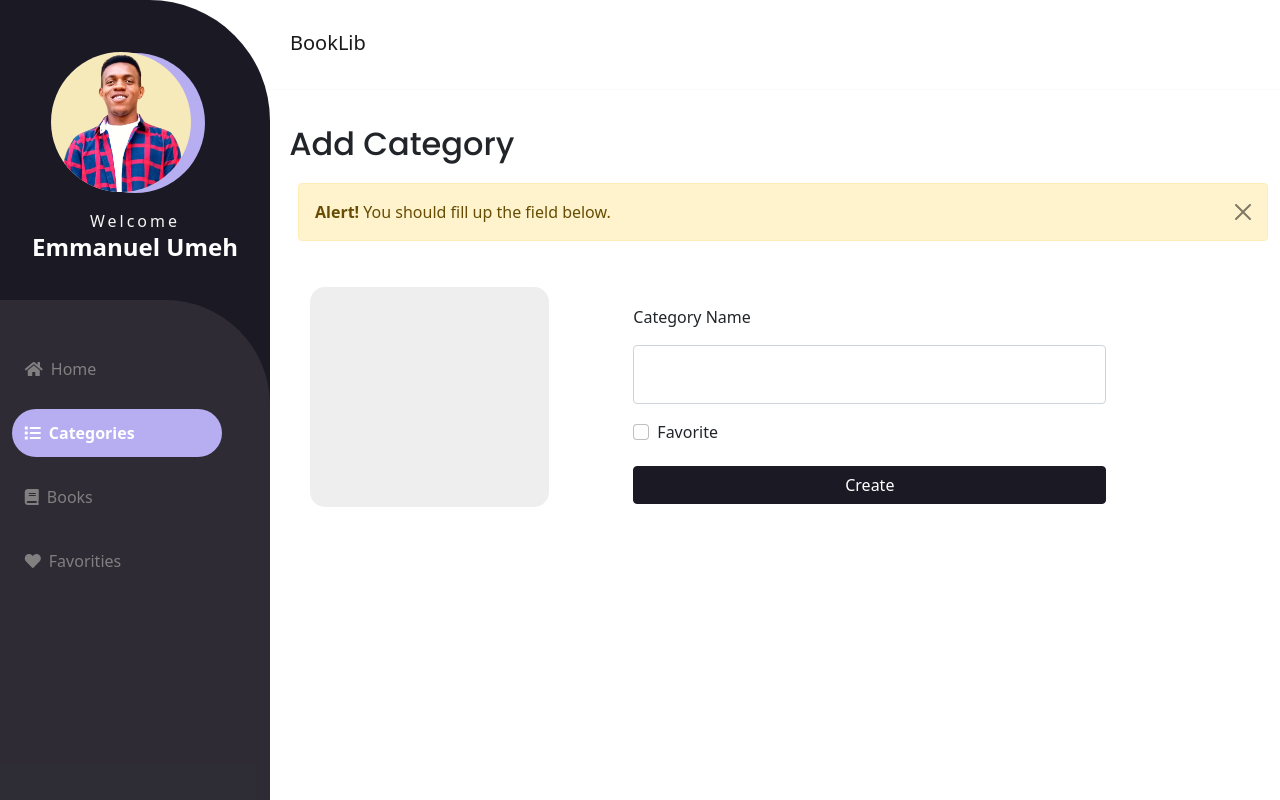
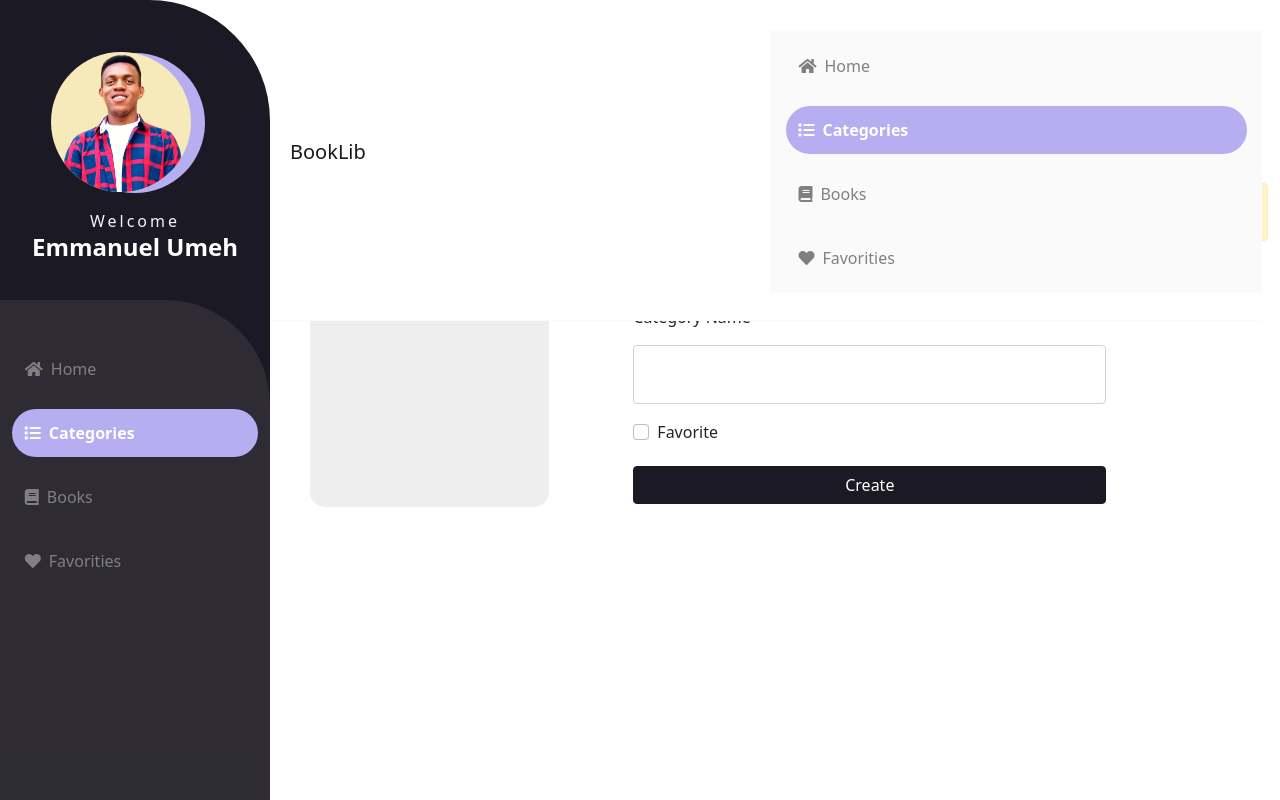
Before and after one commit to Emmanuelbreezy/wizer-book-library-Assessment, a Next.js app: page /categories/add-category in a window 1280 px wide. Built offline with nearby package versions, Linux system fonts and the light colour scheme.

Commit message:
fix: nav dropdow

```diff
--- /dev/null
+++ b/components/Menus/Menus.js
@@ -0,0 +1,87 @@
+import React,{useState} from 'react';
+import { useRouter } from 'next/router';
+import Link from 'next/link';
+
+export default function Menus() {
+    const [toggleNav,setToggleNav] = useState(false);
+    const [toggleBookNav,setToggleBookNav] = useState(false);
+    const router = useRouter();
+
+
+    const handleToggle = () => setToggleNav(prevState => !prevState);
+    const handleBookNavToggle = () => setToggleBookNav(prevState => !prevState);
+
+    return (
+            <ul className="menus--nav nav">
+                <li className="nav-item">
+                    <Link href="/">
+                        <a className={router.pathname === '/' ? 'active' : ''}>
+                            <i className="fas fa-home"></i>
+                            <span>Home</span>
+                        </a>
+                    </Link>
+                </li>
+                <li className="nav-item">
+                        <a className={router.pathname === '/categories' || router.pathname === '/categories/add-category'
+                                            ? 'active' : ''} aria-expanded="false"
+                                            onClick={handleToggle}
+                                    >
+                            <i className="fas fa-list"></i>
+                                <span>Categories</span>
+                            </a>
+                    <ul className={toggleNav ? 'show':'collapse'} id="collapseMenu">
+                        <li >
+                            <Link href="/categories/add-category?edit=false">
+                                    <a className="">
+                                    <i className="fas fa-plus"></i>
+                                        <span>Add Category</span>
+                                    </a>
+                                </Link>
+                        </li>
+                        <li >
+                            <Link href="/categories">
+                                    <a className="">
+                                    <i className="fas fa-list"></i>
+                                        <span>List Categories</span>
+                                    </a>
+                                </Link>
+                        </li>
+                    </ul>
+                </li>
+                <li className="nav-item">
+                    <a className={router.pathname === '/books'|| router.pathname === '/books/add-book' ? 'active' : ''}
+                                aria-expanded="false"
+                                 onClick={handleBookNavToggle}>
+                        <i className="fas fa-book"></i>
+                            <span>Books</span>
+                        </a>
+                    <ul className={toggleBookNav ? 'show':'collapse'}>
+                        <li>
+                            <Link href="/books/add-book">
+                                    <a className="">
+                                    <i className="fas fa-plus"></i>
+                                        <span>Add Book</span>
+                                    </a>
+                                </Link>
+                        </li>
+                        <li>
+                            <Link href="/books">
+                                    <a className="">
+                                    <i className="fas fa-list"></i>
+                                        <span>List Books</span>
+                                    </a>
+                                </Link>
+                        </li>
+                    </ul>
+                </li>
+                <li>
+                    <Link href="/favorites">
+                    <a className={router.pathname === '/favorities' && 'active'}>
+                    <i className="fas fa-heart"></i>
+                        <span>Favorities</span>
+                    </a>
+                    </Link>
+                </li>
+            </ul>
+    )
+}
--- a/components/NavBar/NavBar.js
+++ b/components/NavBar/NavBar.js
@@ -1,21 +1,28 @@
-import React from 'react';
+import React,{useState,useEffect} from 'react';
 import Link from 'next/link';
-import { useRouter } from 'next/router';
+import Menus from '../Menus/Menus';
 
 export default function NavBar() {
-    const router = useRouter();
+    const [toggleDrop,setToggleDrop] = useState(false);
+
+    const handleToggleDrop = () => setToggleDrop(prevState => !prevState);
     return (
         <div className="header--nav  mb-4 ">
-            <nav className="navbar navbar-expand-lg sticky-top navbar-light">
+            <nav className="navbar navbar-expand-lg  navbar-light">
                 <div className="container-fluid">
                    <Link href="/"><a className="navbar-brand ms-2" >BookLib</a></Link>
-                    <button className="navbar-toggler" type="button" data-bs-toggle="collapse" data-bs-target="#navbarSupportedContent" aria-controls="navbarSupportedContent" aria-expanded="false" aria-label="Toggle navigation">
+                    <button className="navbar-toggler" type="button"
+                              data-bs-toggle="collapse"
+                              data-bs-target="#navbarSupportedContent" onClick={handleToggleDrop} aria-controls="navbarSupportedContent" aria-expanded="false" aria-label="Toggle navigation">
                     <span className="navbar-toggler-icon"></span>
                     </button>
-                    <div className="collapse navbar-collapse" id="navbarSupportedContent">
 
-                    </div>
           </div>
+        <div className={toggleDrop ? "show d-lg-none shadow navbar-collapse" : "collapse d-lg-none navbar-collapse"} id="navbarSupportedContent">
+          <div className="container">
+              <Menus />
+          </div>
+        </div>
         </nav>
         </div>
     )
--- a/components/SideBar/SideBar.js
+++ b/components/SideBar/SideBar.js
@@ -1,17 +1,8 @@
-import React,{ useState } from 'react';
-import { useRouter } from 'next/router';
-import Link from 'next/link';
 import Image from 'next/image';
 import avatar from '../../public/assets/images/myphoto.png';
+import Menus from '../Menus/Menus';
 
 export default function SideBar() {
-    const [toggleNav,setToggleNav] = useState(false);
-    const [toggleBookNav,setToggleBookNav] = useState(false);
-    const router = useRouter();
-
-
-    const handleToggle = () => setToggleNav(prevState => !prevState);
-    const handleBookNavToggle = () => setToggleBookNav(prevState => !prevState);
 
     return (
         <div className=" app--sidebar col-lg-4">
@@ -30,7 +21,8 @@ export default function SideBar() {
                <div className="app--sidebar--bottom--container">
 
                <div className="container">
-                   <ul className="sidebar--menus nav">
+                   <Menus />
+                   {/* <ul className="sidebar--menus nav">
                        <li className="nav-item">
                            <Link href="/">
                             <a className={router.pathname === '/' ? 'active' : ''}>
@@ -98,7 +90,7 @@ export default function SideBar() {
                            </a>
                            </Link>
                        </li>
-                   </ul>
+                   </ul> */}
                </div>
             </div>
 
--- /dev/null
+++ b/scss/components/_menu.scss
@@ -0,0 +1,50 @@
+@use '../vendor/boostrap' as *;
+@use '../theme/appTheme'  as *;
+
+
+
+
+ .menus--nav{
+    list-style: none;
+    padding: 0;
+    margin: 0;
+
+    li{
+        width: 100%;
+        display: block;
+        line-height: 3.0rem;
+
+
+        .active{
+            background-color:var(--primary-color);
+            color: white !important;
+            font-weight: 600;
+        }
+
+
+        a{
+            width: auto;
+            cursor: pointer;
+            display: flex;
+            align-items: center;
+            border-radius: 30px;
+            padding-left: 0.8rem;
+            text-decoration: none;
+            color: gray;
+            margin-top: 0.5rem;
+            margin-bottom: 0.5rem;
+
+
+            span{
+                padding-left: 0.5rem;
+            }
+
+            &:hover{
+                background-color: rgba(0,0,0,.4);
+                color: $white;
+            }
+
+
+        }
+    }
+}
--- a/scss/components/_navbar.scss
+++ b/scss/components/_navbar.scss
@@ -3,16 +3,34 @@
 
 
 .header--nav{
-    position: relative;
     height: 90px;
-    margin-bottom: 0.8rem;
+    margin-bottom: 0.4rem;
     .navbar{
-        height: 100%;
-        padding-bottom: 0.7rem;
+        position: fixed;
+        padding-bottom: 1.7rem;
+        padding-top: 0.7rem;
         width: 100%;
+        background-color: #fff;
+        z-index: 9999;
         border-bottom: 1px solid rgba($color: #eee, $alpha: 0.3);
 
+        @include media-breakpoint-up(md){
+            width: 77.5%;
+         }
+    }
 
+    .navbar-collapse{
+        width: 100%;
+        top: 99%;
+        z-index: 1;
+        height: auto;
+        padding: 0.2rem;
+        background-color: rgba(209, 207, 207, 0.1);
+        margin-top: 1.2rem;
+
+        ul{
+            list-style: none;
+        }
     }
 
 }
--- a/scss/global.scss
+++ b/scss/global.scss
@@ -7,8 +7,9 @@
 @use './layout/layout';
 
 //IMPORT THE COMPONENT
+@use './components/navbar';
+@use './components/menu';
 @use './components/sidebar';
-@use './components/navbar';
 @use './components/modal';
 // @use 'components/animation';
 
--- a/scss/layout/_layout.scss
+++ b/scss/layout/_layout.scss
@@ -18,10 +18,13 @@
 
 
     .app--mainbar{
+        position: relative;
         height: auto;
         background-color: #fff;
 
         @include media-breakpoint-up(lg){
+           position: relative;
+
             flex-direction: column;
             height: 100vh;
             overflow-x: hidden;
--- a/scss/sections/_add-category.scss
+++ b/scss/sections/_add-category.scss
@@ -6,6 +6,7 @@
 .app-add--category{
 
     .container{
+        padding-bottom: 3.5rem;
 
         .cat--cover{
 
--- a/scss/sections/_homepage.scss
+++ b/scss/sections/_homepage.scss
@@ -23,10 +23,14 @@
 
 
         .home--top--wrapper{
-           width: 100%;
+           width: 98%;
             background-color: #F9F9FB;
             margin-bottom: 0.8rem;
             border-radius: 18px;
+
+            @include media-breakpoint-up(md){
+                width: 100%;
+             }
             .row{
 
 
```
Also changed, not shown: styles/css/global.css, 1 other file (tests, documents, lock files or other folders).
